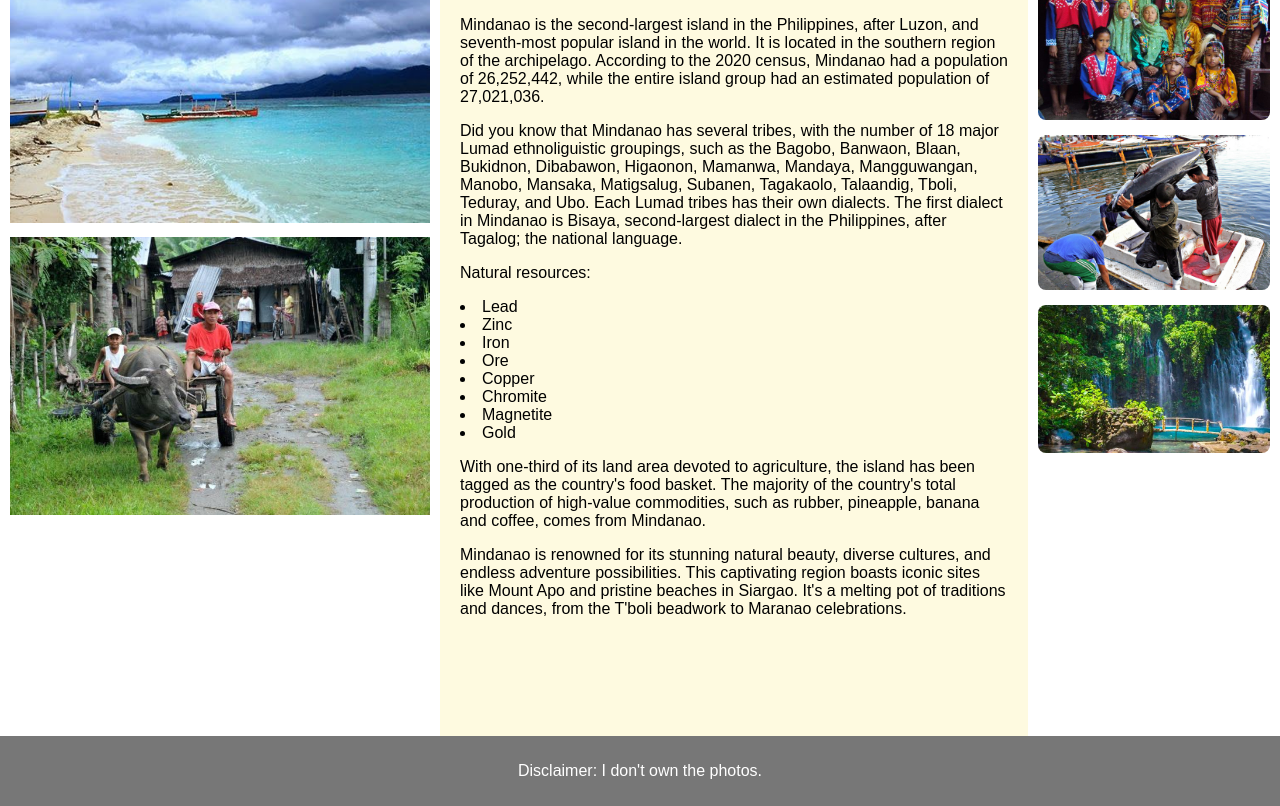
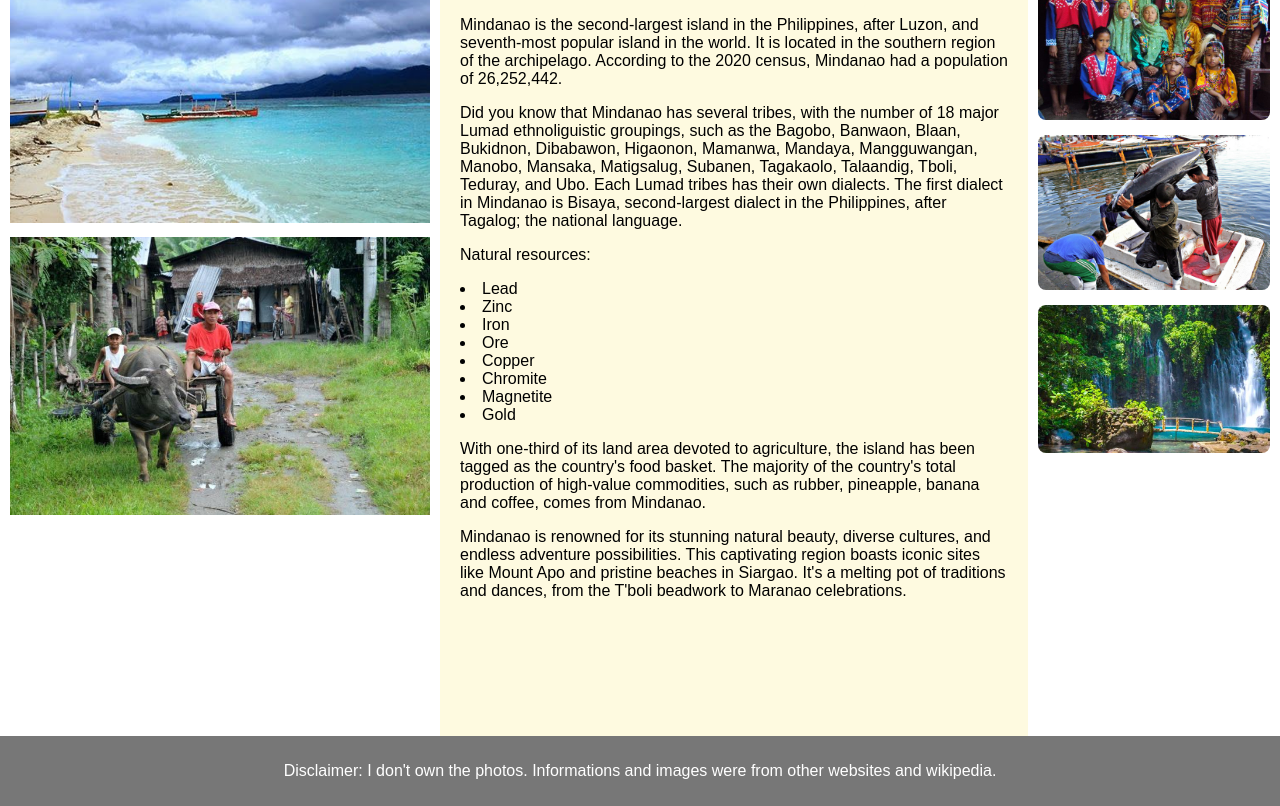
Before and after one commit to PseuDawncode/firstwebpage, a plain HTML site: page index.html in a window 1280 px wide. Shown: the part 387-1193 px from the top of the page. Drawn offline with Linux system fonts and the light colour scheme.

Commit message:
text updated

```diff
--- a/index.html
+++ b/index.html
@@ -115,8 +115,7 @@ body {
       <article>
         <h1>Mindanao</h1>
         <p>Mindanao is the second-largest island in the Philippines, after Luzon, and seventh-most popular island in the world.
-            It is located in the southern region of the archipelago. According to the 2020 census, Mindanao had a population of 26,252,442,
-            while the entire island group had an estimated population of 27,021,036. </p>
+            It is located in the southern region of the archipelago. According to the 2020 census, Mindanao had a population of 26,252,442. </p>
         <p>Did you know that Mindanao has several tribes, with the number of 18 major Lumad ethnoliguistic groupings, such as the Bagobo,
             Banwaon, Blaan, Bukidnon, Dibabawon, Higaonon, Mamanwa, Mandaya, Mangguwangan, Manobo, Mansaka, Matigsalug, Subanen, Tagakaolo,
             Talaandig, Tboli, Teduray, and Ubo. Each Lumad tribes has their own dialects. The first dialect in Mindanao is Bisaya,
@@ -150,7 +149,7 @@ body {
     </section>
 
     <footer>
-      <p>Disclaimer: I don't own the photos.</p>
+      <p>Disclaimer: I don't own the photos. Informations and images were from other websites and wikipedia.</p>
     </footer>
 
     </body>
```
